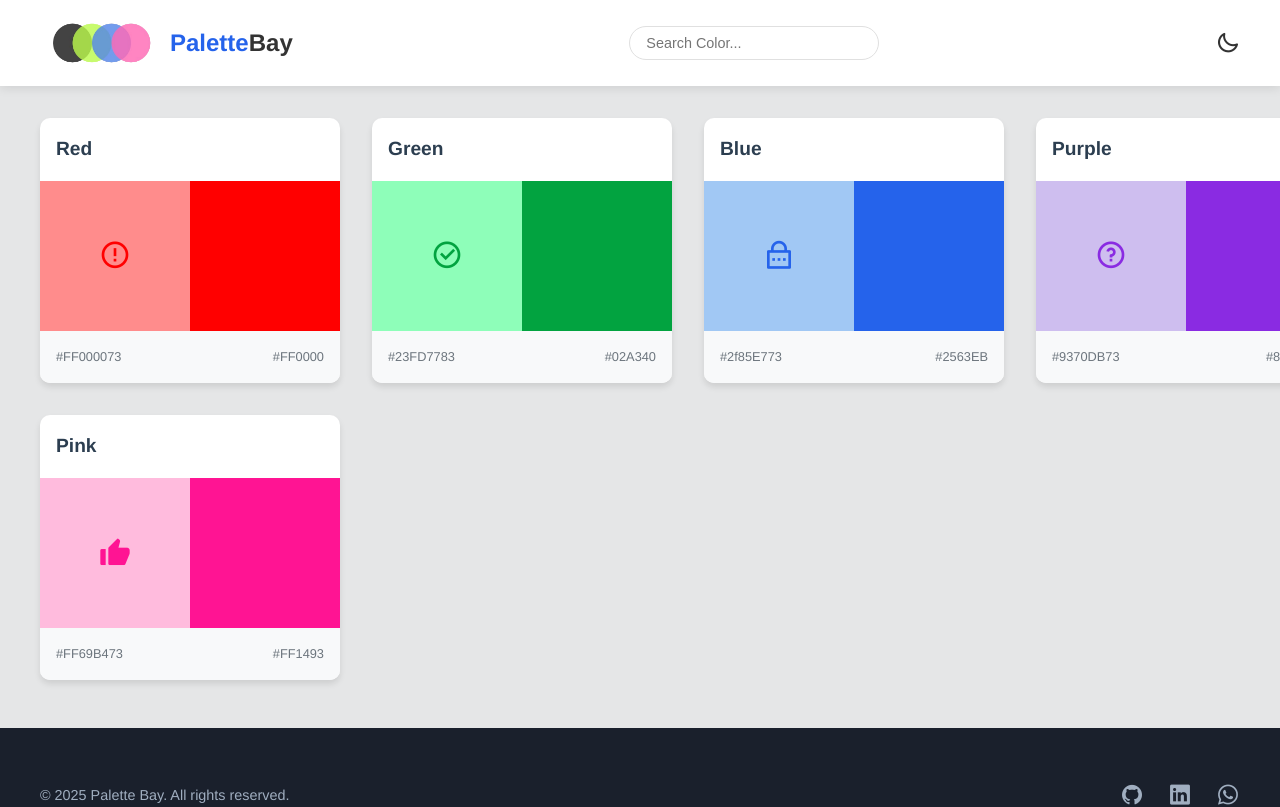
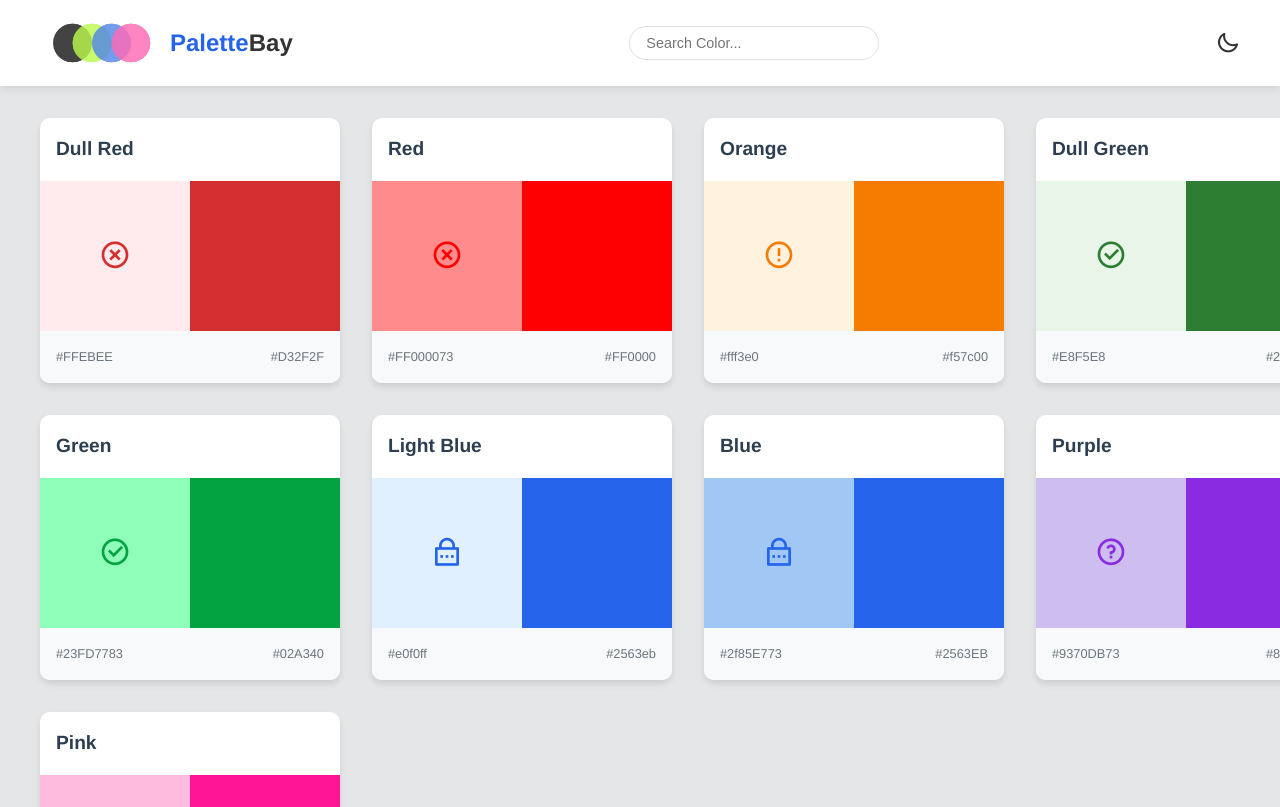
Before and after one commit to JeremyShiroya/PaletteBay_Vue, a Vue app: page /#/ in a window 1280 px wide. Shown: the top 807 px of the page. Built offline with nearby package versions, Linux system fonts and the light colour scheme.

Commit message:
Colors Added, Logo readded

```diff
--- a/src/components/FooterComp.vue
+++ b/src/components/FooterComp.vue
@@ -31,13 +31,14 @@
           </div>
         </div>
         <div class="powered-by">
-          Powered by -
+          Created by
           <a
             href="https://github.com/JeremyShiroya"
             class="obsidian-link"
             target="_blank"
-            >Codex</a
+            >Jeremy Shiroya</a
           >
+          <!-- with <i class="ri-heart-fill" id="heart"></i> -->
         </div>
       </div>
     </footer>
@@ -108,6 +109,11 @@
     color: var(--link-hover-color);
   }
 
+  #heart{
+    color: red;
+    fill: 1;
+  }
+
   /* Add responsive styles here */
   @media (max-width: 768px) {
     .footer-content {
--- a/src/components/MainComp.vue
+++ b/src/components/MainComp.vue
@@ -35,15 +35,48 @@ const props = defineProps(['searchTerm', 'isDarkMode']);
 
 const colors = ref([
   {
+    name: "Dull Red",
+    shades: [
+      {
+        name: "Dull Red",
+        light: { dull: "#FFEBEE", bright: "#D32F2F" },
+        dark: { dull: "#311111", bright: "#EF5350" },
+      },
+    ],
+    icon: "ri-close-circle-line",
+  },
+  {
     name: "Red",
     shades: [
       {
         name: "Red",
         light: { dull: "#FF000073", bright: "#FF0000" },
-        dark: { dull: "#E5393973", bright: "#C85656" },
+        dark: { dull: "#7F1D1D80", bright: "#F87171" },
+      },
+    ],
+    icon: "ri-close-circle-line",
+  },
+  {
+    name: "Orange",
+    shades: [
+      {
+        name: "Orange",
+        light: { dull: "#fff3e0", bright: "#f57c00" },
+        dark: { dull: "#332015", bright: "#FF9800" },
       },
     ],
     icon: "ri-error-warning-line",
+  },
+  {
+    name: "Dull Green",
+    shades: [
+      {
+        name: "Dull Green",
+        light: { dull: "#E8F5E8", bright: "#2D7D32" },
+        dark: { dull: "#122116", bright: "#66BB6A" },
+      },
+    ],
+    icon: "ri-checkbox-circle-line",
   },
   {
     name: "Green",
@@ -51,10 +84,21 @@ const colors = ref([
       {
         name: "Green",
         light: { dull: "#23FD7783", bright: "#02A340" },
-        dark: { dull: "#1D6A3B", bright: "#04E45A" },
+        dark: { dull: "#1B5E2080", bright: "#4ADE80" },
       },
     ],
     icon: "ri-checkbox-circle-line",
+  },
+  {
+    name: "Light Blue",
+    shades: [
+      {
+        name: "Light Blue",
+        light: { dull: "#e0f0ff", bright: "#2563eb" },
+        dark: { dull: "#0F1A2E", bright: "#3B82F6" },
+      },
+    ],
+    icon: "ri-lock-password-line",
   },
   {
     name: "Blue",
@@ -62,7 +106,7 @@ const colors = ref([
       {
         name: "Blue",
         light: { dull: "#2f85E773", bright: "#2563EB" },
-        dark: { dull: "#1E3A8A", bright: "#60A5FA" },
+        dark: { dull: "#1E3A8A80", bright: "#3B82F6" },
       },
     ],
     icon: "ri-lock-password-line",
@@ -73,7 +117,7 @@ const colors = ref([
       {
         name: "Purple",
         light: { dull: "#9370DB73", bright: "#8A2BE2" },
-        dark: { dull: "#4B0082", bright: "#B39DDB" },
+        dark: { dull: "#4B008280", bright: "#A855F7" },
       },
     ],
     icon: "ri-question-line",
@@ -84,7 +128,7 @@ const colors = ref([
       {
         name: "Pink",
         light: { dull: "#FF69B473", bright: "#FF1493" },
-        dark: { dull: "#C71585", bright: "#FF69B4" },
+        dark: { dull: "#80004080", bright: "#EC4899" },
       },
     ],
     icon: "ri-thumb-up-fill",
```
Also changed, not shown: src/assets/logo.png, 1 other file (tests, documents, lock files or other folders).
